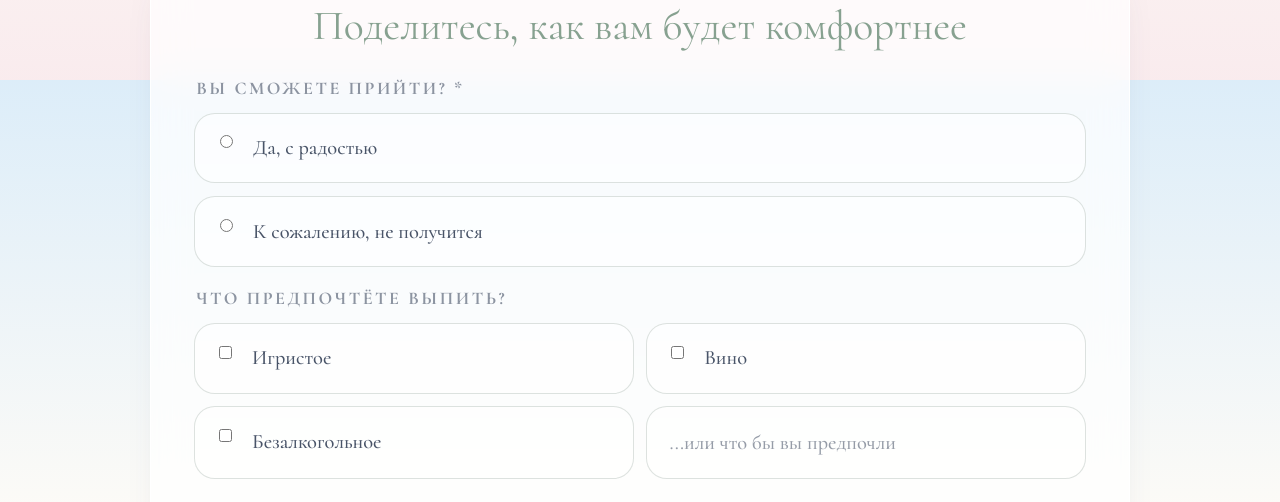
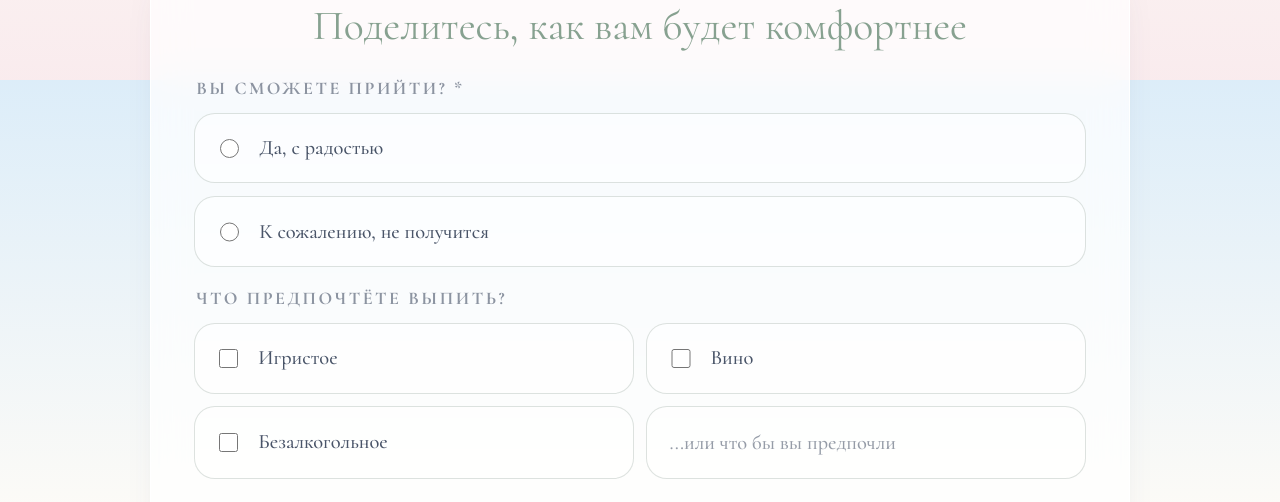
Before and after one commit to mmeow0/wedding, a React (Vite) app: page / in a window 1280 px wide. Shown: the part 3920-4422 px from the top of the page. Built offline with nearby package versions, Linux system fonts and the light colour scheme.

Commit message:
fix controls

```diff
--- a/src/styles.css
+++ b/src/styles.css
@@ -1093,7 +1093,10 @@ ol {
 }
 
 .option-card input:not(.option-card__text-input) {
-  margin-top: 0.2rem;
+  flex: 0 0 auto;
+  width: clamp(1.05rem, 0.72rem + 0.6vw, 1.45rem);
+  height: clamp(1.05rem, 0.72rem + 0.6vw, 1.45rem);
+  margin-top: 0.34em;
   accent-color: hsl(var(--primary));
 }
 
```
